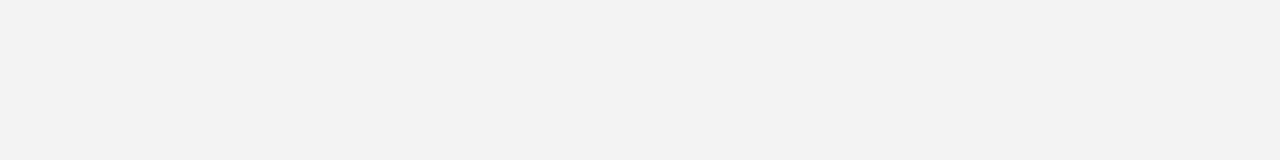
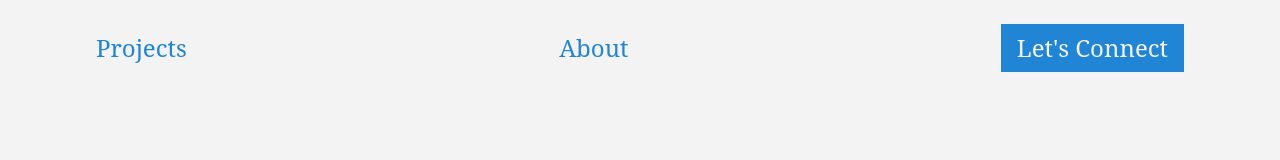
Before and after one commit to gazza-bot/AdilDev_Porto, a website: page src/index.html in a window 1280 px wide. Drawn offline with Linux system fonts and the light colour scheme.

Commit message:
feature: navbar

```diff
--- a/src/index.html
+++ b/src/index.html
@@ -7,9 +7,13 @@
     <title>Document</title>
 </head>
 <body class="bg-white-bg">
-    <header class="">
+    <header class="h-64">
         <nav>
-
+            <ul class="navbar">
+                <li class="li-nav"><a>Projects</a></li>
+                <li class="li-nav"><a>About</a></li>
+                <li class="nav-connect"><a>Let's Connect</a></li>
+            </ul>
         </nav>
     </header>
 </body>
--- a/src/style.css
+++ b/src/style.css
@@ -9,3 +9,15 @@
     --color-blue-main: #2185D5;
     --color-white-bg: #F3F3F3;
 }
+
+.navbar{
+    @apply flex flex-row justify-between mx-24 my-6 items-center;
+}
+
+.li-nav{
+    @apply relative font-p text-2xl text-blue-main transition-all duration-300 ease-in-out after:absolute hover:after:bg-blue-main after:bottom-0 after:left-0 after:w-0 after:content-[''] after:h-0.5 hover:after:w-full after:transition-all after:duration-500;
+}
+
+.nav-connect{
+    @apply relative bg-blue-main px-4 py-2 text-white-bg font-p text-2xl transition-all duration-300 after:absolute hover:after:bg-white-bg after:bottom-2 after:left-2 after:w-0 after:content-[''] after:h-0.5 hover:after:w-9/10 after:transition-all after:duration-500;
+}
```
Also changed, not shown: src/output.css.
